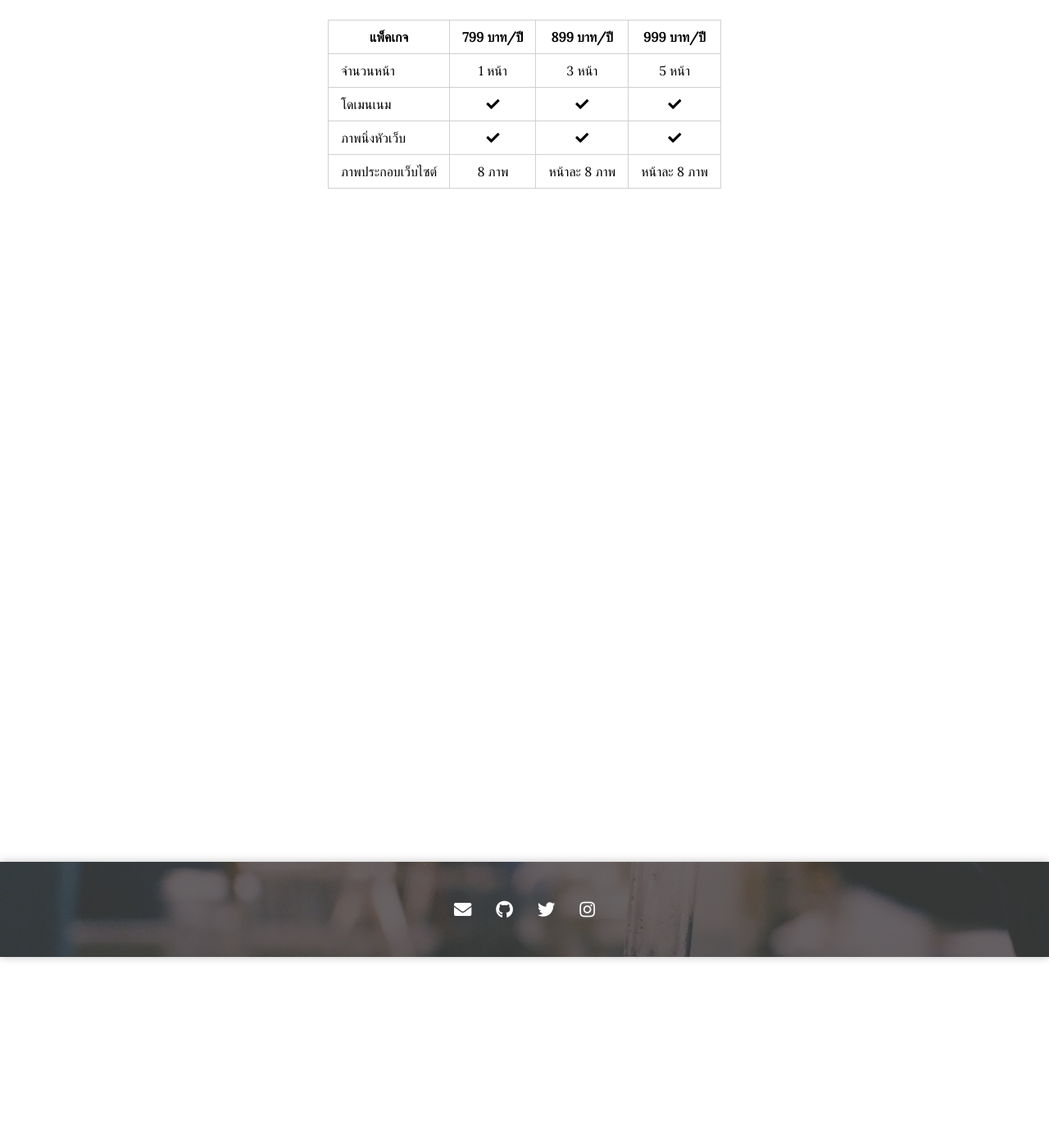
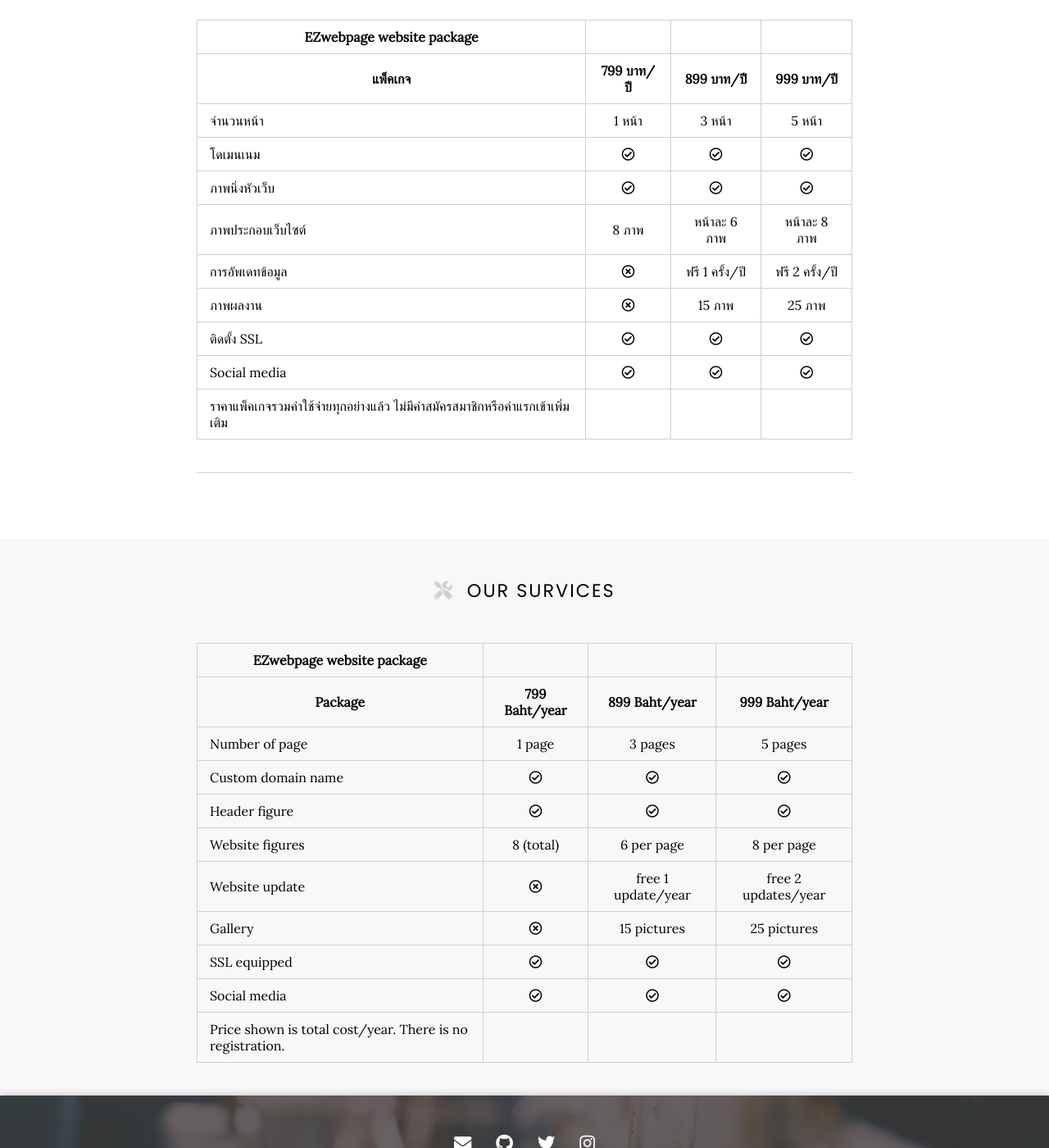
Before and after one commit to EZwebpage/Showcase, a Jekyll site: the page built from resources/index.md, in a window 1280 px wide and 1400 px high, scrolled down 233 px. Shown: the whole window at 82% size. Built offline with Jekyll 4.4.1, drawn with Linux system fonts in a browser that asks for light colours; nearby versions of some CDN libraries.

Commit message:
Update index.md

```diff
--- a/resources/index.md
+++ b/resources/index.md
@@ -4,9 +4,36 @@
 
 # <i class="fas fa-tools"></i>บริการของเรา
 
+| EZwebpage website package|
 | แพ็คเกจ | 799 บาท/ปี | 899 บาท/ปี | 999 บาท/ปี |
 | ----- | :----: | :----: | :----: |
 | จำนวนหน้า |  1 หน้า   |  3 หน้า   |  5 หน้า   |
-| โดเมนเนม  |   <i class="fas fa-check"></i>   |  <i class="fas fa-check"></i>   |  <i class="fas fa-check"></i>|
-| ภาพนิ่งหัวเว็บ  |   <i class="fas fa-check"></i>   |  <i class="fas fa-check"></i>   |  <i class="fas fa-check"></i>|
-| ภาพประกอบเว็บไซต์ |  8 ภาพ   |  หน้าละ 8 ภาพ   |  หน้าละ 8 ภาพ   |
+| โดเมนเนม  |  <i class="far fa-check-circle"></i>   |  <i class="far fa-check-circle"></i>   |  <i class="far fa-check-circle"></i> |
+| ภาพนิ่งหัวเว็บ  |   <i class="far fa-check-circle"></i>   |  <i class="far fa-check-circle"></i>   |  <i class="far fa-check-circle"></i> |
+| ภาพประกอบเว็บไซต์ |  8 ภาพ   |  หน้าละ 6 ภาพ   |  หน้าละ 8 ภาพ   |
+| การอัพเดทข้อมูล |  <i class="far fa-times-circle"></i>   |  ฟรี 1 ครั้ง/ปี   |  ฟรี 2 ครั้ง/ปี   |
+| ภาพผลงาน |  <i class="far fa-times-circle"></i>   |  15 ภาพ   |  25 ภาพ   |
+| ติดตั้ง SSL |  <i class="far fa-check-circle"></i>   |  <i class="far fa-check-circle"></i>   |  <i class="far fa-check-circle"></i> |
+| Social media |  <i class="far fa-check-circle"></i>   |  <i class="far fa-check-circle"></i>   |  <i class="far fa-check-circle"></i>   |
+| ราคาแพ็คเกจรวมค่าใช้จ่ายทุกอย่างแล้ว ไม่มีค่าสมัครสมาชิกหรือค่าแรกเข้าเพิ่มเติม |
+
+
+
+---
+
+
+# <i class="fas fa-tools"></i>Our survices
+
+
+| EZwebpage website package|
+| Package | 799 Baht/year | 899 Baht/year | 999 Baht/year |
+| ----- | :----: | :----: | :----: |
+| Number of page |  1 page   |  3 pages   |  5 pages   |
+| Custom domain name  |  <i class="far fa-check-circle"></i>   |  <i class="far fa-check-circle"></i>   |  <i class="far fa-check-circle"></i> |
+| Header figure  |   <i class="far fa-check-circle"></i>   |  <i class="far fa-check-circle"></i>   |  <i class="far fa-check-circle"></i> |
+| Website figures |  8 (total)   |  6 per page   | 8 per page   |
+| Website update |  <i class="far fa-times-circle"></i>   |  free 1 update/year   |  free 2 updates/year   |
+| Gallery |  <i class="far fa-times-circle"></i>   |  15 pictures   |  25 pictures   |
+| SSL equipped |  <i class="far fa-check-circle"></i>   |  <i class="far fa-check-circle"></i>   |  <i class="far fa-check-circle"></i> |
+| Social media |  <i class="far fa-check-circle"></i>   |  <i class="far fa-check-circle"></i>   |  <i class="far fa-check-circle"></i>   |
+| Price shown is total cost/year. There is no registration. |
```
